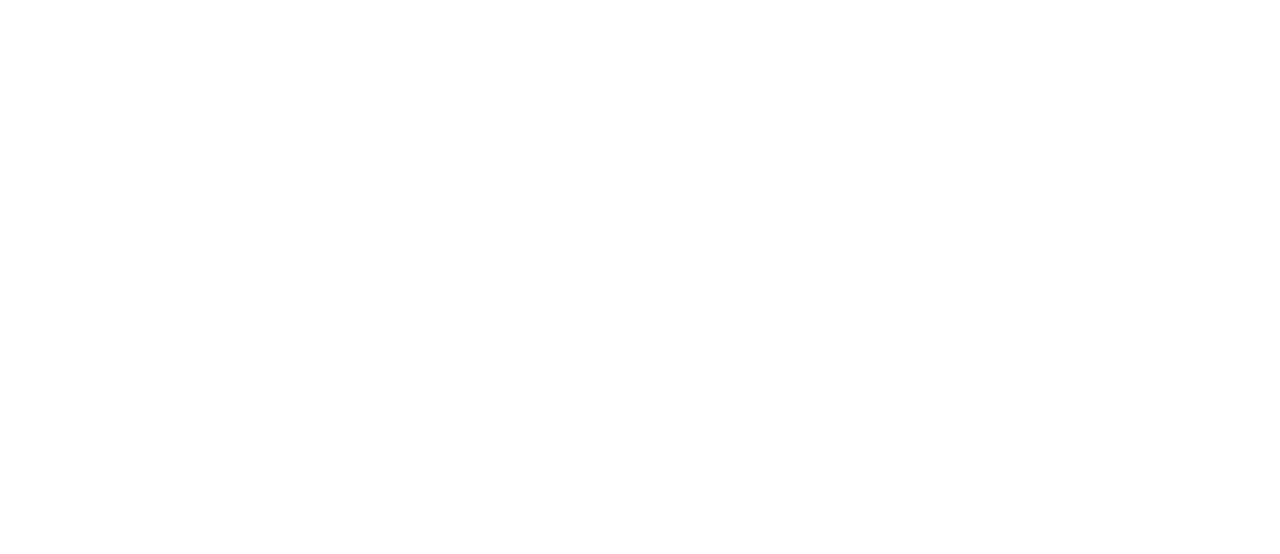
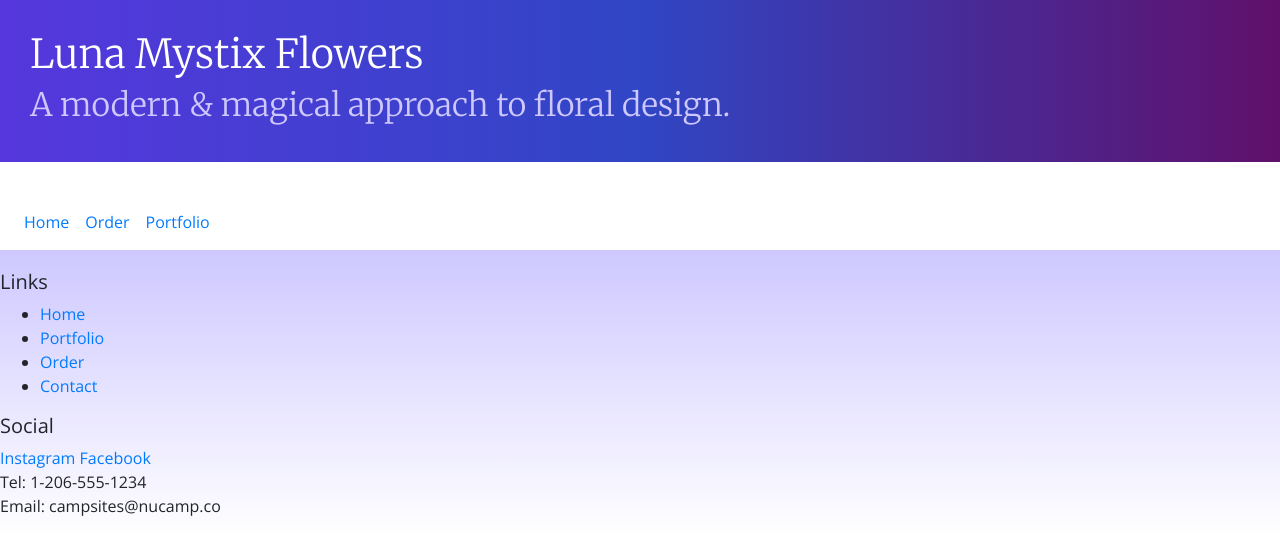
Before and after one commit to HeddieLeigh/LunaMystix, a website: page order.html in a window 1280 px wide. Drawn offline with nearby package versions, Linux system fonts and the light colour scheme.

Commit message:
Fourth Commit

```diff
--- a/home.html
+++ b/home.html
@@ -1,28 +1,67 @@
 <!DOCTYPE html>
 <html lang="en">
+
+    <head>
     <meta charset="utf-8" />
-    <head>
-        <title>Luna Mystix</title>
+    <meta name="viewport" content="width=device-width, initial-scale=1" />
+
+    <!-- Bootstrap CSS -->
+    <link rel="stylesheet" href="node_modules/bootstrap/dist/css/bootstrap.min.css" />
+
+    <!-- Additional CSS must be placed after Bootstrap CSS -->
+    <link rel="preconnect" href="https://fonts.gstatic.com">
+    <link href="https://fonts.googleapis.com/css2?family=Merriweather:wght@300&display=swap" rel="stylesheet" />
+
+    <link rel="preconnect" href="https://fonts.gstatic.com">
+    <link href="https://fonts.googleapis.com/css2?family=Merriweather:wght@300&family=Open+Sans:wght@300&display=swap" rel="stylesheet" />
+
+    <link rel="stylesheet" href="css/styles.css" />
+
+        <title>Luna Mystix Flowers</title>
     </head>
+
     <body>
 
-        <header>
+        <header class="jumbotron jumbotron-fluid">
             <div>
                 <h1>Luna Mystix Flowers</h1>
                 <h2>A modern & magical approach to floral design.</h2>
             </div>
         </header>
 
+        <nav class="navbar navbar-expand-sm sticky-top">
+            <button class="navbar-toggler ml-auto" type="button" data-toggle="collapse" data-target="lunaNav">
+                <span class="navbar-toggler-icon"></span>
+            </button>
+            <div class="collapse navbar-collapse" id="lunaNav">
+                <ul class="navbar-nav">
+                    <li class="nav-item active"><a class="nav-link" href="#">Home</a></li>
+                    <li class="nav-item"><a class="nav-link" href="order.html">Order</a></li>
+                    <li class="nav-item"><a class="nav-link" href="portfolio.html">Portfolio</a></li>
+                </ul>
+            </div>
+        </nav>
+
         <div>
             <h2>COVID Information</h2>
             <h3></h3>
-            <p></p>
+            <p>Lorem ipsum dolor sit amet, consectetur adipiscing elit,
+                sed do eiusmod tempor incididunt ut labore et dolore magna aliqua.
+                Ut enim ad minim veniam, quis nostrud exercitation ullamco laboris nisi
+                ut aliquip ex ea commodo consequat. Duis aute irure dolor in reprehenderit in voluptate
+                velit esse cillum dolore eu fugiat nulla pariatur. Excepteur sint occaecat
+                cupidatat non proident, sunt in culpa qui officia deserunt mollit anim id est laborum.</p>
         </div>
 
         <div>
             <h2>About</h2>
             <h3></h3>
-            <p></p>
+            <p>Lorem ipsum dolor sit amet, consectetur adipiscing elit,
+                sed do eiusmod tempor incididunt ut labore et dolore magna aliqua.
+                Ut enim ad minim veniam, quis nostrud exercitation ullamco laboris nisi
+                ut aliquip ex ea commodo consequat. Duis aute irure dolor in reprehenderit in voluptate
+                velit esse cillum dolore eu fugiat nulla pariatur. Excepteur sint occaecat
+                cupidatat non proident, sunt in culpa qui officia deserunt mollit anim id est laborum.</p>
         </div>
 
         <footer>
--- a/order.html
+++ b/order.html
@@ -0,0 +1,69 @@
+<!DOCTYPE html>
+<html lang="en">
+
+    <head>
+    <meta charset="utf-8" />
+    <meta name="viewport" content="width=device-width, initial-scale=1" />
+
+    <!-- Bootstrap CSS -->
+    <link rel="stylesheet" href="node_modules/bootstrap/dist/css/bootstrap.min.css" />
+
+    <!-- Additional CSS must be placed after Bootstrap CSS -->
+    <link rel="preconnect" href="https://fonts.gstatic.com">
+    <link href="https://fonts.googleapis.com/css2?family=Merriweather:wght@300&display=swap" rel="stylesheet" />
+
+    <link rel="preconnect" href="https://fonts.gstatic.com">
+    <link href="https://fonts.googleapis.com/css2?family=Merriweather:wght@300&family=Open+Sans:wght@300&display=swap" rel="stylesheet" />
+
+    <link rel="stylesheet" href="css/styles.css" />
+
+        <title>Luna Mystix Flowers</title>
+    </head>
+
+    <body>
+
+        <header class="jumbotron jumbotron-fluid">
+            <div>
+                <h1>Luna Mystix Flowers</h1>
+                <h2>A modern & magical approach to floral design.</h2>
+            </div>
+        </header>
+
+        <nav class="navbar navbar-expand-sm sticky-top">
+            <button class="navbar-toggler ml-auto" type="button" data-toggle="collapse" data-target="lunaNav">
+                <span class="navbar-toggler-icon"></span>
+            </button>
+            <div class="collapse navbar-collapse" id="lunaNav">
+                <ul class="navbar-nav">
+                    <li class="nav-item"><a class="nav-link" href="home.html">Home</a></li>
+                    <li class="nav-item active"><a class="nav-link" href="#">Order</a></li>
+                    <li class="nav-item"><a class="nav-link" href="portfolio.html">Portfolio</a></li>
+                </ul>
+            </div>
+        </nav>
+
+        <!--use a form for now-->
+
+        <footer>
+            <div>
+                <h5>Links</h5>
+                <ul>
+                    <li><a href="#">Home</a></li>
+                    <li><a href="#">Portfolio</a></li>
+                    <li><a href="#">Order</a></li>
+                    <li><a href="#">Contact</a></li>
+                </ul>
+            </div>
+            <div>
+                <h5>Social</h5>
+                <a href="http://instagram.com/">Instagram</a>
+                <a href="http://facebook.com/">Facebook</a>
+            </div>
+            <div>
+                Tel: 1-206-555-1234<br />
+                Email: campsites@nucamp.co
+            </div>
+        </footer>
+
+    </body>
+</html>
```
Also changed, not shown: package.json (+10 -4 lines), portfolio.html (+69 -0 lines), 1 other file.
